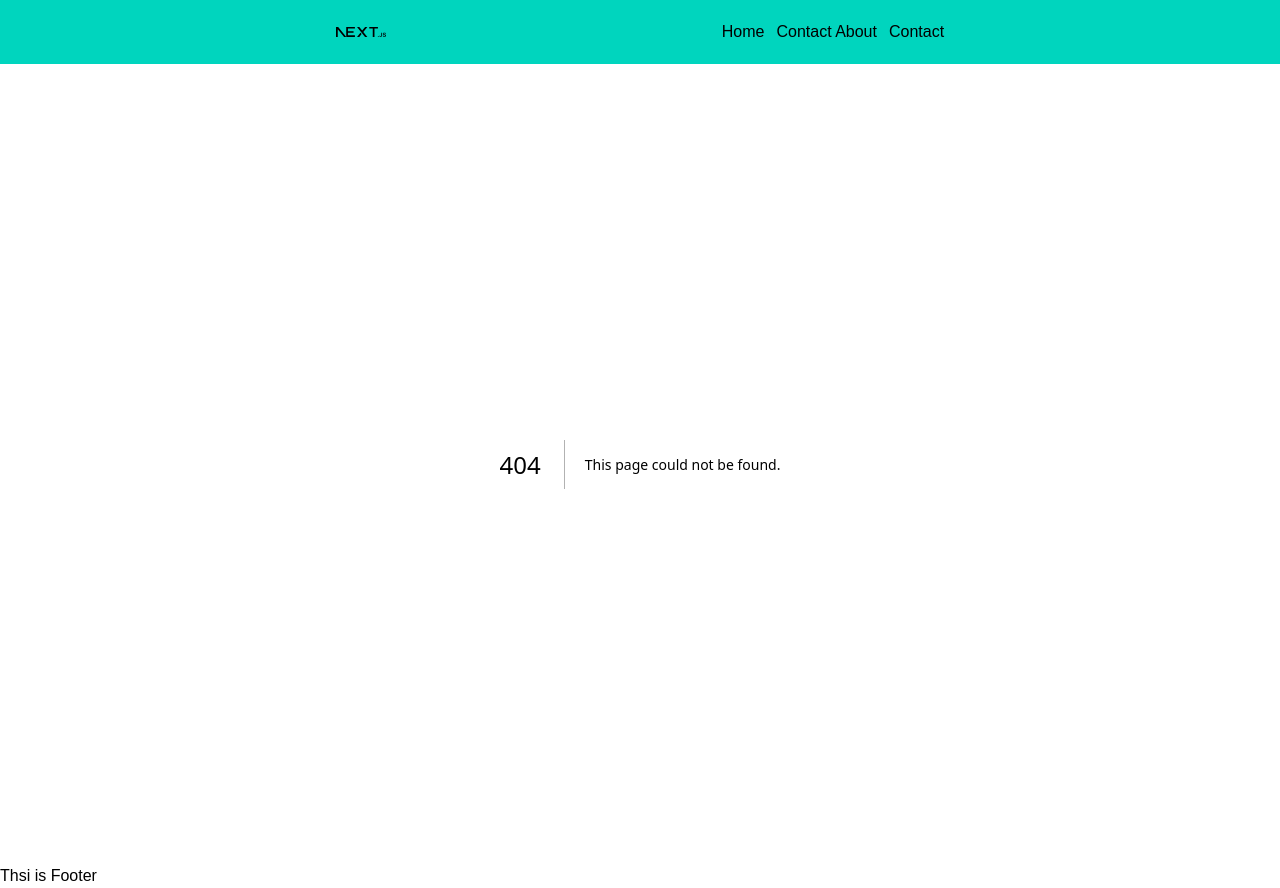
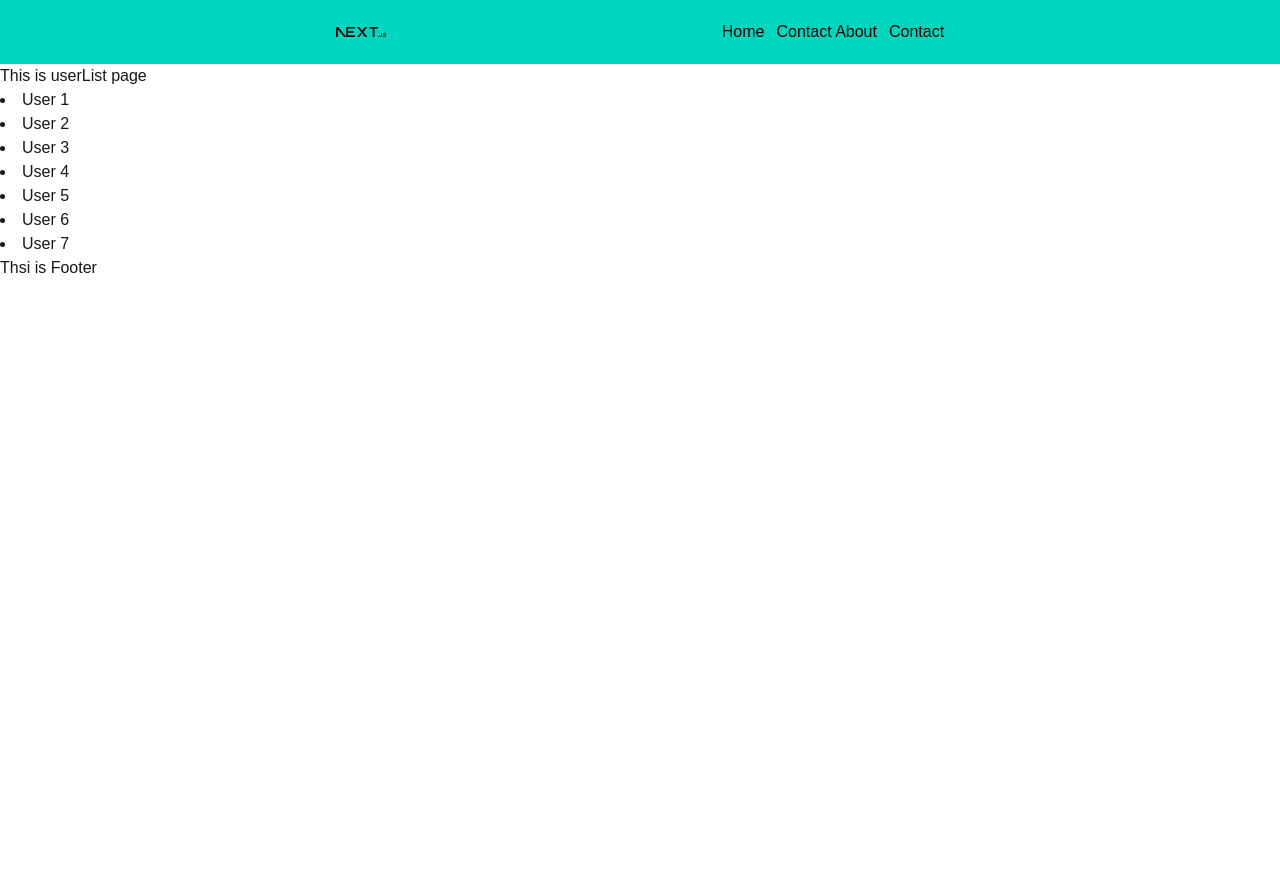
Before and after one commit to mrismaildev/next-Js, a Next.js app: page /userlist in a window 1280 px wide. Before the commit this address had no page. After the commit the page ends 800 px from the top, so only its background shows below. Built offline with nearby package versions, Linux system fonts and the light colour scheme.

Commit message:
learn daynamic route ,

```diff
--- /dev/null
+++ b/app/signup/page.tsx
@@ -0,0 +1,7 @@
+import React from 'react';
+
+const page = () => {
+  return <div>This is sign up page</div>;
+};
+
+export default page;
--- /dev/null
+++ b/app/signup/signin/page.tsx
@@ -0,0 +1,14 @@
+import React from 'react'
+
+const page = () => {
+  return (
+    <>
+      <div className="">
+        this is sign in page
+    </div>
+
+    </>
+  )
+}
+
+export default page
--- /dev/null
+++ b/app/signup/signin/regestrition/page.tsx
@@ -0,0 +1,9 @@
+import React from 'react'
+
+const page = () => {
+  return (
+    <div>regestrition</div>
+  )
+}
+
+export default page
--- /dev/null
+++ b/app/userlist/[userid]/page.tsx
@@ -0,0 +1,12 @@
+"use client"
+import React from 'react';
+
+const page = ({ params }) => {
+  return (
+    <div>
+      <h1>User Informatin: {params.userid}</h1>
+    </div>
+  );
+};
+
+export default page;
--- /dev/null
+++ b/app/userlist/page.tsx
@@ -0,0 +1,18 @@
+import React from 'react';
+
+const page = () => {
+  return (
+    <div>
+      <h2>This is userList page</h2>
+      <li>User 1</li>
+      <li>User 2</li>
+      <li>User 3</li>
+      <li>User 4</li>
+      <li>User 5</li>
+      <li>User 6</li>
+      <li>User 7</li>
+    </div>
+  );
+};
+
+export default page;
```
